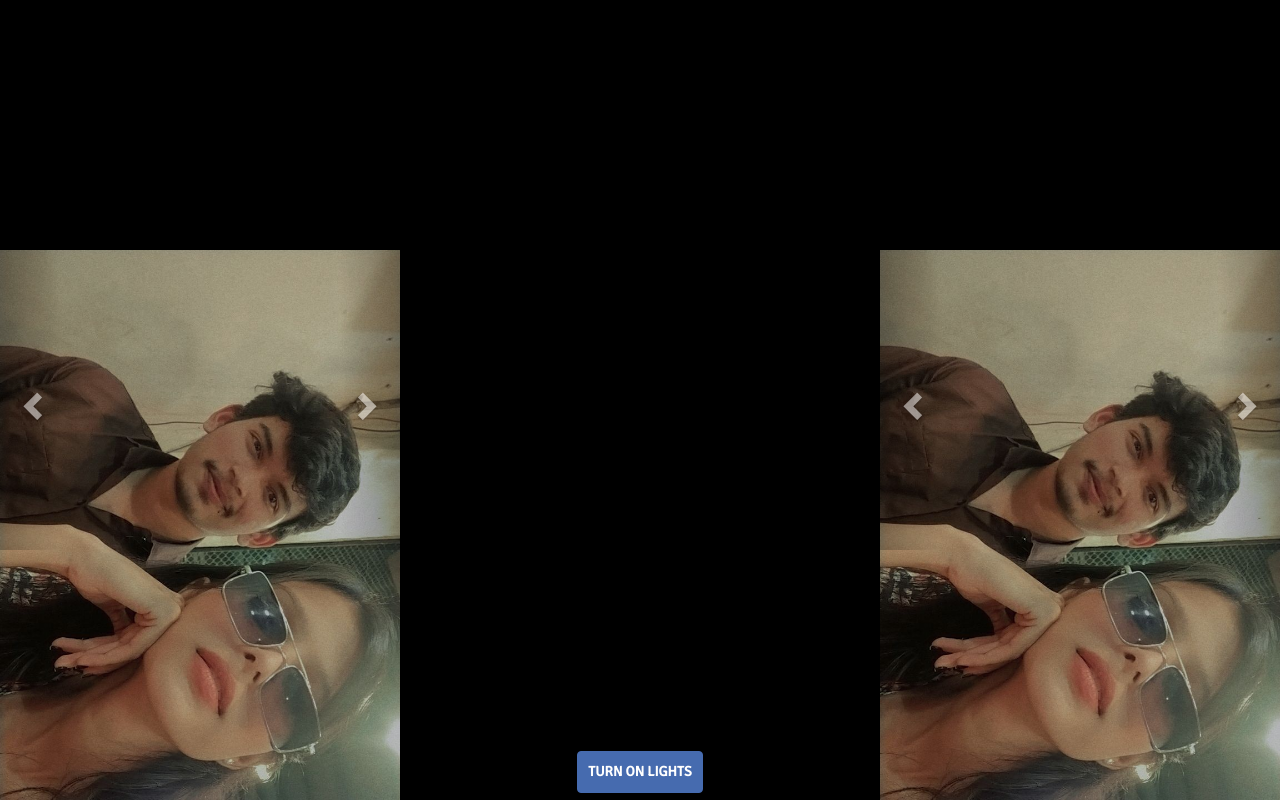
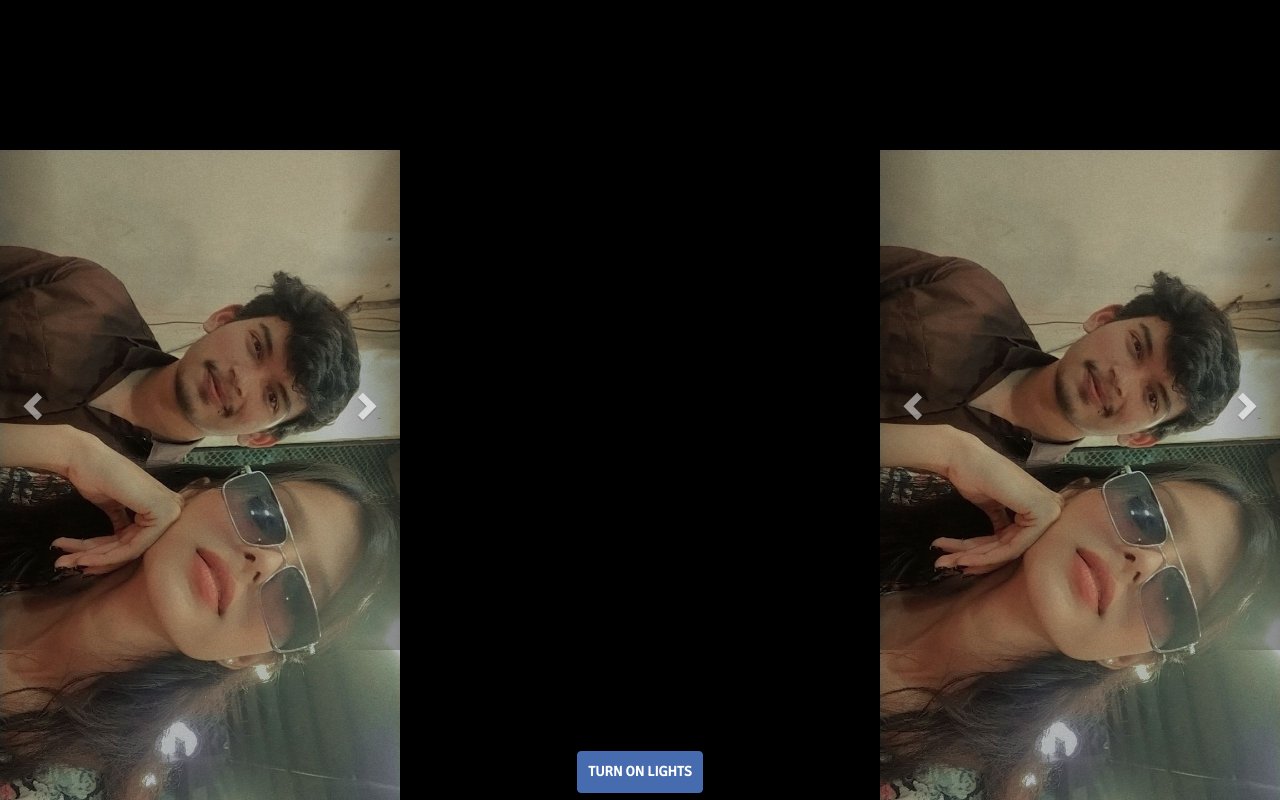
Before and after one commit to itspeace03/bdy, a website: page index.html in a window 1280 px wide. Drawn offline with nearby package versions, Linux system fonts and the light colour scheme.

Commit message:
Update index.html

```diff
--- a/index.html
+++ b/index.html
@@ -32,7 +32,7 @@
             position: fixed;
             top: 50%;
             width: 400px; /* Adjust width as needed */
-            height: 300px;  /*Adjust height as needed */
+            height: 500px;  /*Adjust height as needed */
             transform: translateY(-50%);
         }
         #leftCarousel {
```
